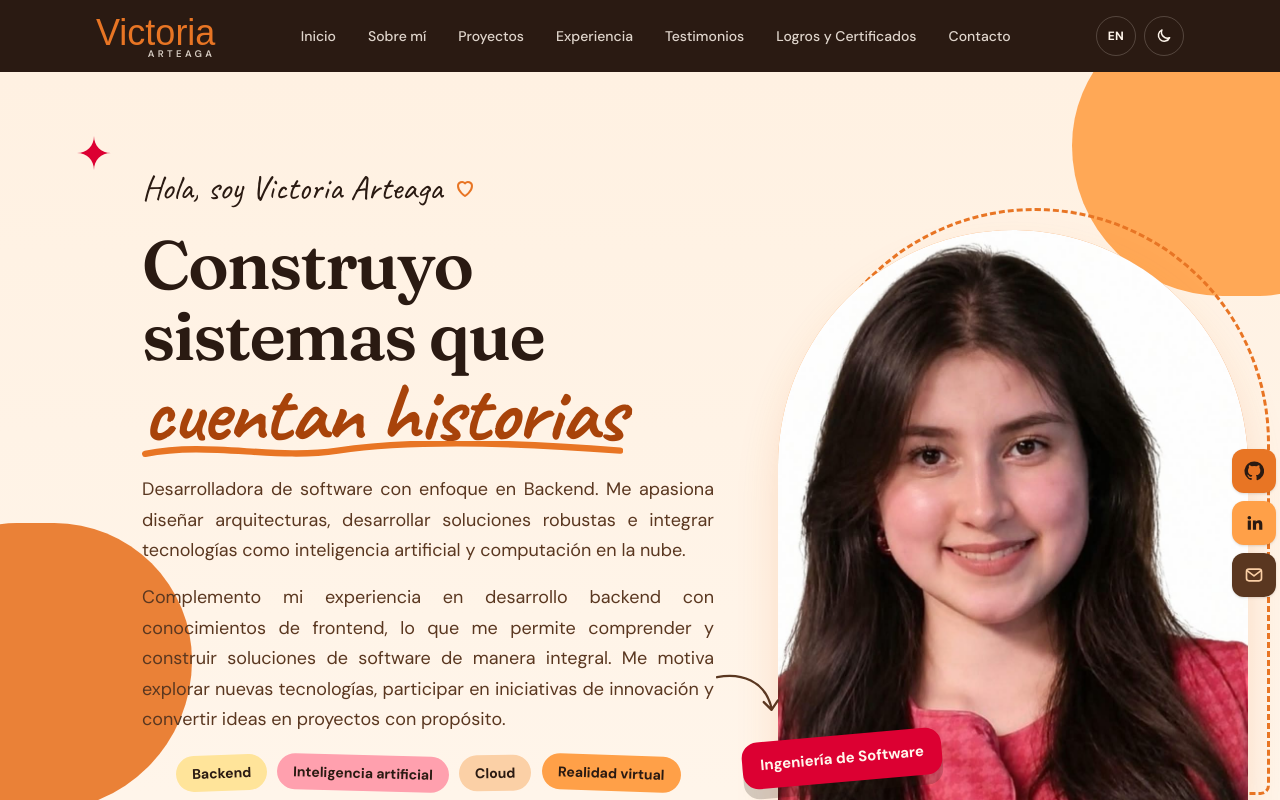
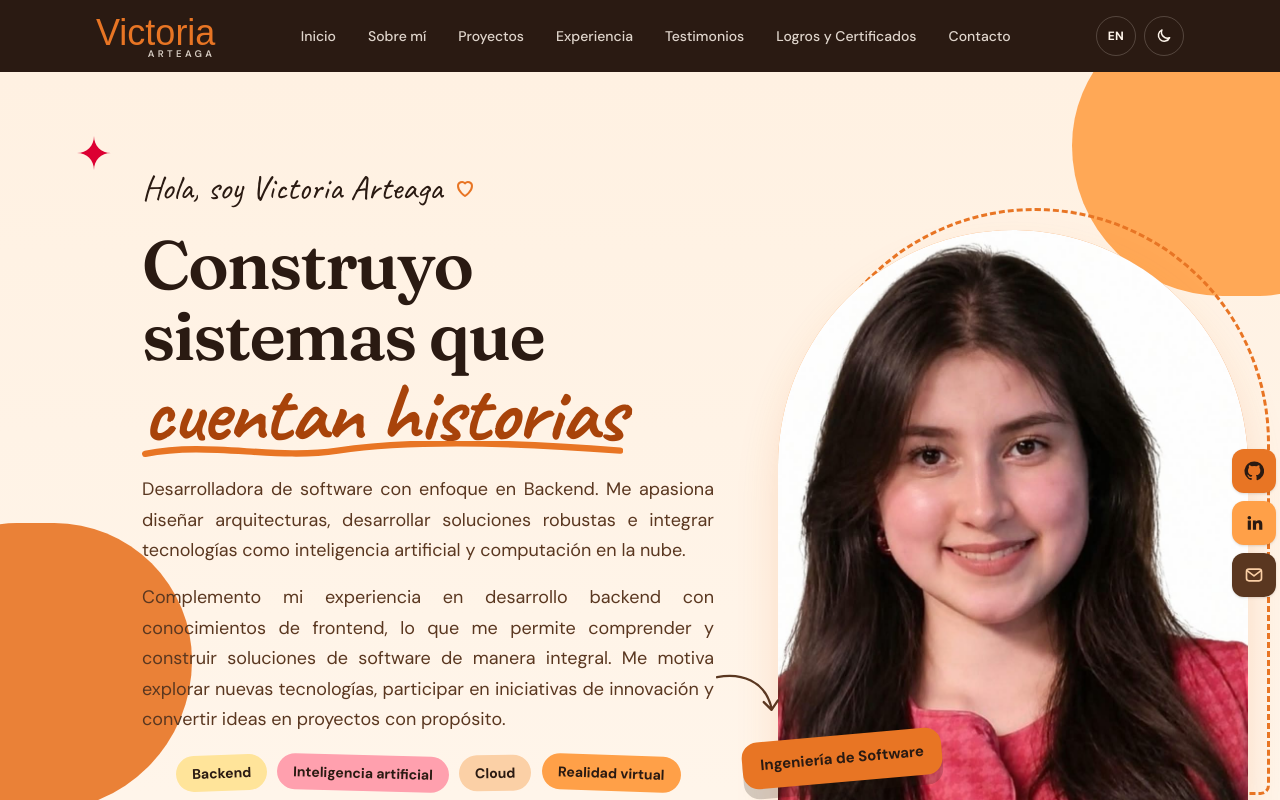
Before and after one commit to VictoriaArteaga/Mi-Portafolio, a Next.js app in the folder portafolio/: page / in a window 1280 px wide. Shown: the top 800 px of the page. Built offline with nearby package versions, Linux system fonts and the light colour scheme; a web font is replaced by a local one.

Commit message:
Color span del hero

```diff
--- a/portafolio/components/Hero.tsx
+++ b/portafolio/components/Hero.tsx
@@ -113,7 +113,7 @@ export default function Hero() {
             ))}
           </ul>
 
-          <div className="absolute -left-3 bottom-9 -rotate-[5deg] rounded-2xl bg-crimson px-[18px] py-3 text-[0.9375rem] font-bold text-cream shadow-[0_10px_0_rgba(42,26,18,0.2)] sm:-left-9">
+          <div className="absolute -left-3 bottom-9 -rotate-[5deg] rounded-2xl bg-terracota px-[18px] py-3 text-[0.9375rem] font-bold text-ink shadow-[0_10px_0_rgba(42,26,18,0.2)] sm:-left-9">
             {extra.badge}
           </div>
 
```
